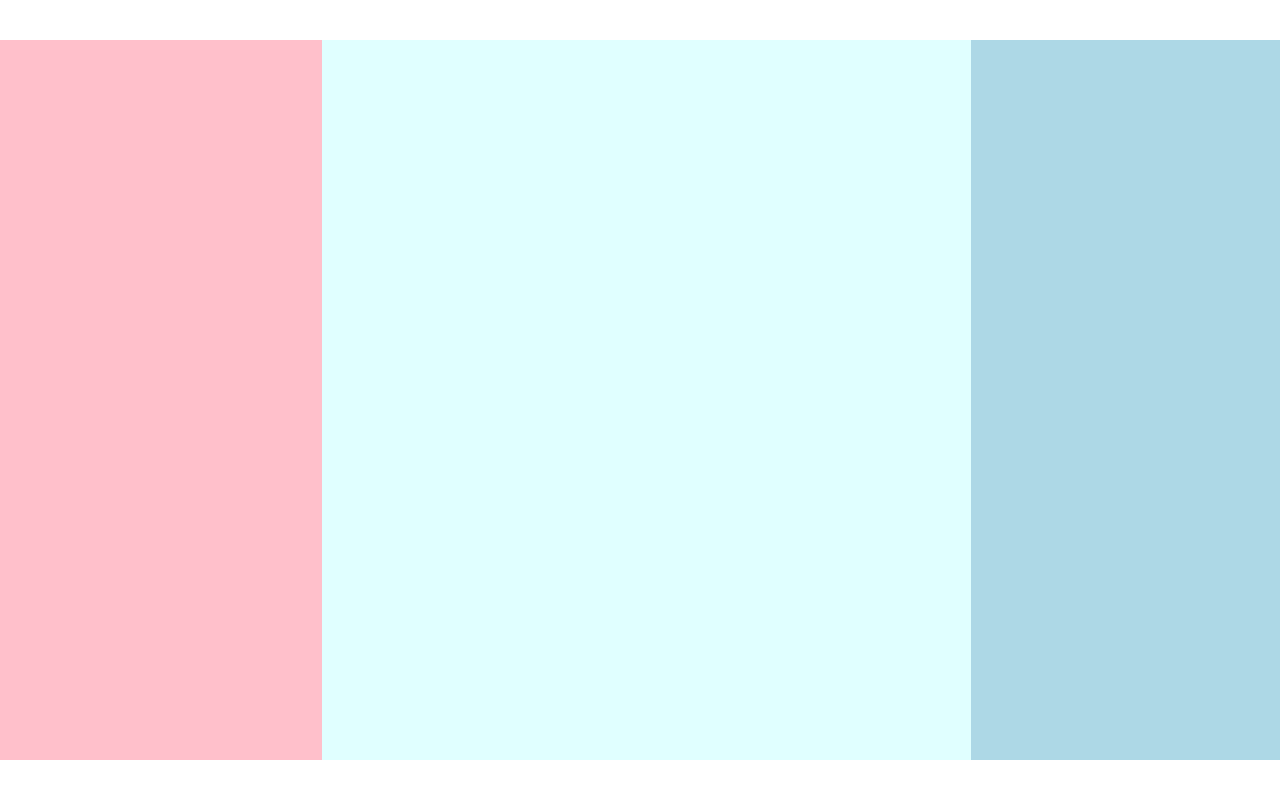
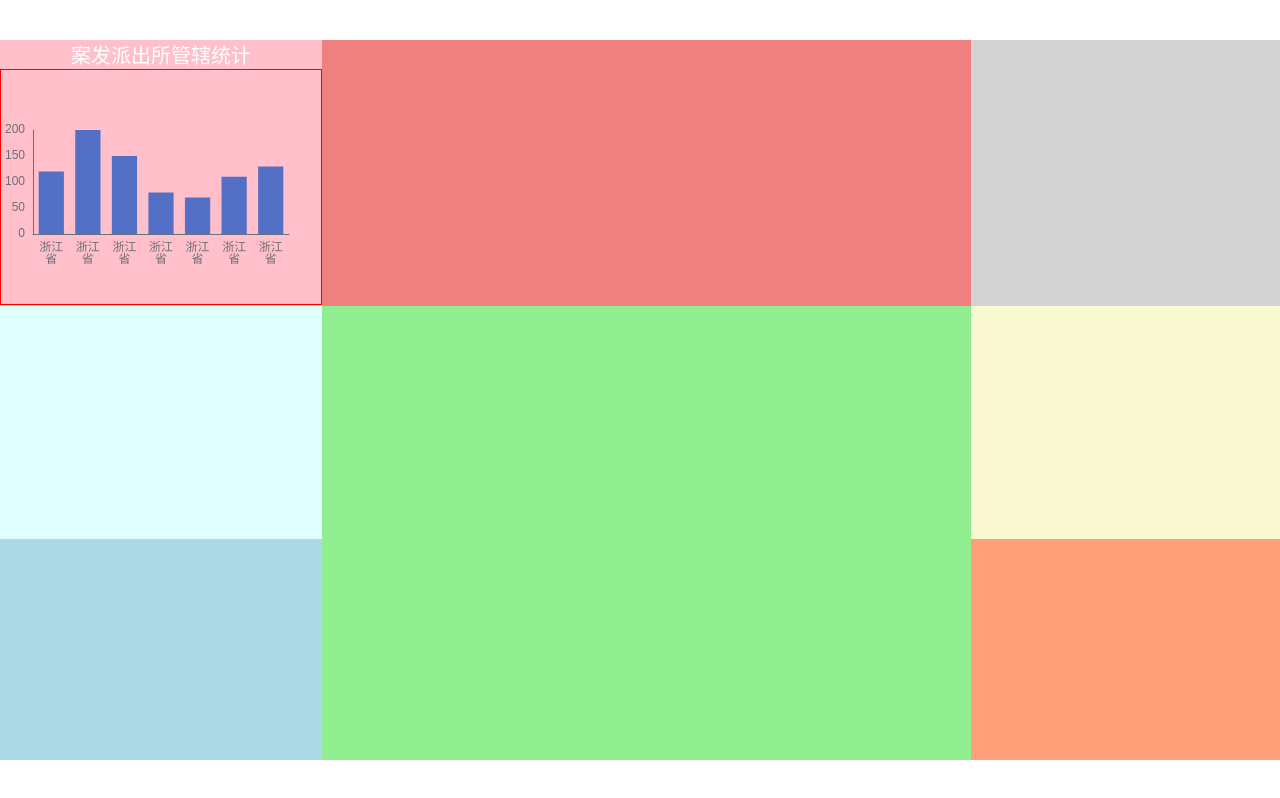
Before and after one commit to wbs99/big-screen, a React (Vite) app: page /#/ in a window 1280 px wide. Built offline with nearby package versions, Linux system fonts and the light colour scheme.

Commit message:
完成 chart1 柱形图

```diff
--- a/index.html
+++ b/index.html
@@ -8,7 +8,7 @@
   <script>
     const clientWidth = document.documentElement.clientWidth
     const clientHeight = document.documentElement.clientHeight
-    const pageWidth = clientWidth / clientHeight > 16 / 9 ? clientHeight * (16 / 9) : clientWidth
+    window.pageWidth = clientWidth / clientHeight > 16 / 9 ? clientHeight * (16 / 9) : clientWidth
     const pageHeight = pageWidth / (16 / 9)
     const string = `<style>html{
       font-size: ${pageWidth / 100}px
@@ -17,8 +17,10 @@
   </script>
 </head>
 <body>
+
 <div id="root"></div>
 <script>
+  const root = document.querySelector('#root')
   root.style.width = pageWidth + 'px'
   root.style.height = pageHeight + 'px'
   root.style.marginTop = (clientHeight - pageHeight) / 2 + 'px'
--- a/src/pages/home.scss
+++ b/src/pages/home.scss
@@ -5,12 +5,17 @@
   display: flex;
   flex-direction: column;
   flex: 1;
+  color:white;
   > main {
-    flex:1;
+    flex: 1;
     display: grid;
     grid-template:
-    'box1 box2 box3' 1fr/354fr 714fr 340fr;
-
+    'box1 box4 box6' 292fr
+    'box2 box5 box7' 256fr
+    'box3 box5 box8' 243fr/354fr 714fr 340fr;
+    > section{
+      text-align: center;
+    }
     > .section1 {
       grid-area: box1;
       background: pink;
@@ -25,5 +30,39 @@
       grid-area: box3;
       background: lightblue;
     }
+    > .section4 {
+      grid-area: box4;
+      background: lightcoral;
+    }
+    > .section5 {
+      grid-area: box5;
+      background: lightgreen;
+    }
+    > .section6 {
+      grid-area: box6;
+      background: lightgray;
+    }
+    > .section7 {
+      grid-area: box7;
+      background: lightgoldenrodyellow;
+    }
+    > .section8 {
+      grid-area: box8;
+      background: lightsalmon;
+    }
+
+    .案发派出所管辖统计 {
+      height: px(292);
+      display: flex;
+      flex-direction: column;
+      h2{
+        flex-shrink: 0;
+        display: inline-block;
+      }
+      .chart{
+        flex-grow: 1;
+        border:1px solid red;
+      }
+    }
   }
 }
--- a/src/pages/home.tsx
+++ b/src/pages/home.tsx
@@ -1,13 +1,58 @@
-import React from 'react';
+import React, {useEffect, useRef} from 'react';
 import './home.scss';
+import * as echarts from 'echarts';
+
+const px = (n) => n / 1408 * (window as any).pageWidth;
 
 export const Home = () => {
+  const divRef = useRef(null);
+
+  useEffect(() => {
+    var myChart = echarts.init(divRef.current);
+    myChart.setOption({
+      xAxis: {
+        axisTick: {show: false}, //坐标轴刻度
+        type: 'category',
+        data: ['浙江省', '浙江省', '浙江省', '浙江省', '浙江省', '浙江省', '浙江省'],
+        axisLabel: {
+          formatter(val) {// X 轴文字换行
+            if (val.length > 2) {
+              const array = val.split('');
+              array.splice(2, 0, '\n');
+              return array.join('');
+            } else {
+              return val;
+            }
+          }
+        }
+      },
+      yAxis: {
+        axisLine: {show: true}, //是否显示 y 轴
+        splitLine: {show: false},
+        type: 'value'
+      },
+      series: [{
+        data: [120, 200, 150, 80, 70, 110, 130],
+        type: 'bar'
+      }]
+    });
+  }, []);
   return (
-    <div className='home'>
+    <div className="home">
       <main>
-        <section className='section1'></section>
-        <section className='section2'></section>
-        <section className='section3'></section>
+        <section className="section1">
+          <div className="案发派出所管辖统计">
+            <h2>案发派出所管辖统计</h2>
+            <div ref={divRef} className="chart"></div>
+          </div>
+        </section>
+        <section className="section2"></section>
+        <section className="section3"></section>
+        <section className="section4"></section>
+        <section className="section5"></section>
+        <section className="section6"></section>
+        <section className="section7"></section>
+        <section className="section8"></section>
       </main>
     </div>
   );
--- a/src/shared/style.scss
+++ b/src/shared/style.scss
@@ -31,3 +31,7 @@ body {
   flex-direction: column;
   flex:1;
 }
+
+h1,h2,h3,h4,h5,h6{
+  font-size: 20px;
+}
```
